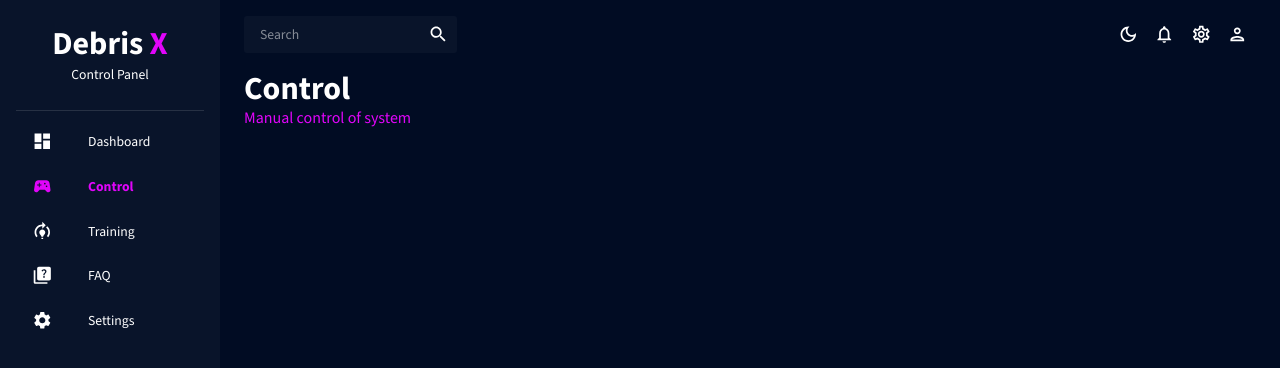
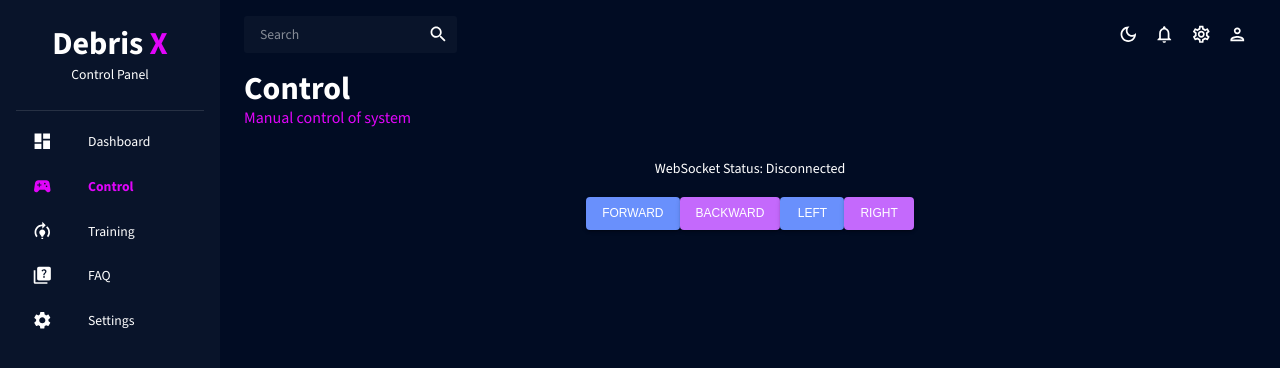
Before and after one commit to Archegon/debrisx-frontend, a React (Create React App) app: page /control in a window 1280 px wide. Shown: the top 368 px of the page. Built offline with nearby package versions, Linux system fonts and the light colour scheme; no server answers.

Commit message:
Initial Websocket implementation

```diff
--- a/src/scenes/control/index.jsx
+++ b/src/scenes/control/index.jsx
@@ -1,12 +1,66 @@
-import { Box } from "@mui/material";
+import { Box, Button, Typography } from "@mui/material";
+import { useEffect, useState } from "react";
 import Header from "../../components/Header";
 
+const WS_URL = process.env.REACT_APP_WS_URL;
+
 const Control = () => {
+    const [ws, setWs] = useState(null);
+    const [connectionStatus, setConnectionStatus] = useState("Disconnected");
+
+    useEffect(() => {
+        const websocket = new WebSocket(`ws://${WS_URL}/ws?client=frontend`);
+
+        websocket.onopen = () => {
+            console.log("WebSocket is open now.");
+            setConnectionStatus("Connected");
+        };
+
+        websocket.onclose = () => {
+            console.log("WebSocket is closed now.");
+            setConnectionStatus("Disconnected");
+        };
+
+        websocket.onmessage = (event) => {
+            console.log("Received from server: " + event.data);
+        };
+
+        setWs(websocket);
+
+        return () => {
+            websocket.close();
+            setConnectionStatus("Disconnected");
+        };
+    }, []);
+
+    const sendCommand = (command) => {
+        if (ws) {
+            ws.send(command);
+        }
+    };
+
     return (
         <Box>
             <Header title="Control" subtitle="Manual control of system" />
+            <Typography variant="h6" align="center" gutterBottom>
+                WebSocket Status: {connectionStatus}
+            </Typography>
+            <Box display="flex" justifyContent="center" mt={2}>
+                <Button variant="contained" color="primary" onClick={() => sendCommand("FORWARD")}>
+                    Forward
+                </Button>
+                <Button variant="contained" color="secondary" onClick={() => sendCommand("BACKWARD")}>
+                    Backward
+                </Button>
+                <Button variant="contained" color="primary" onClick={() => sendCommand("LEFT")}>
+                    Left
+                </Button>
+                <Button variant="contained" color="secondary" onClick={() => sendCommand("RIGHT")}>
+                    Right
+                </Button>
+            </Box>
         </Box>
     );
-}
+};
 
 export default Control;
```
Also changed, not shown: 1 other file (tests, documents, lock files or other folders).
